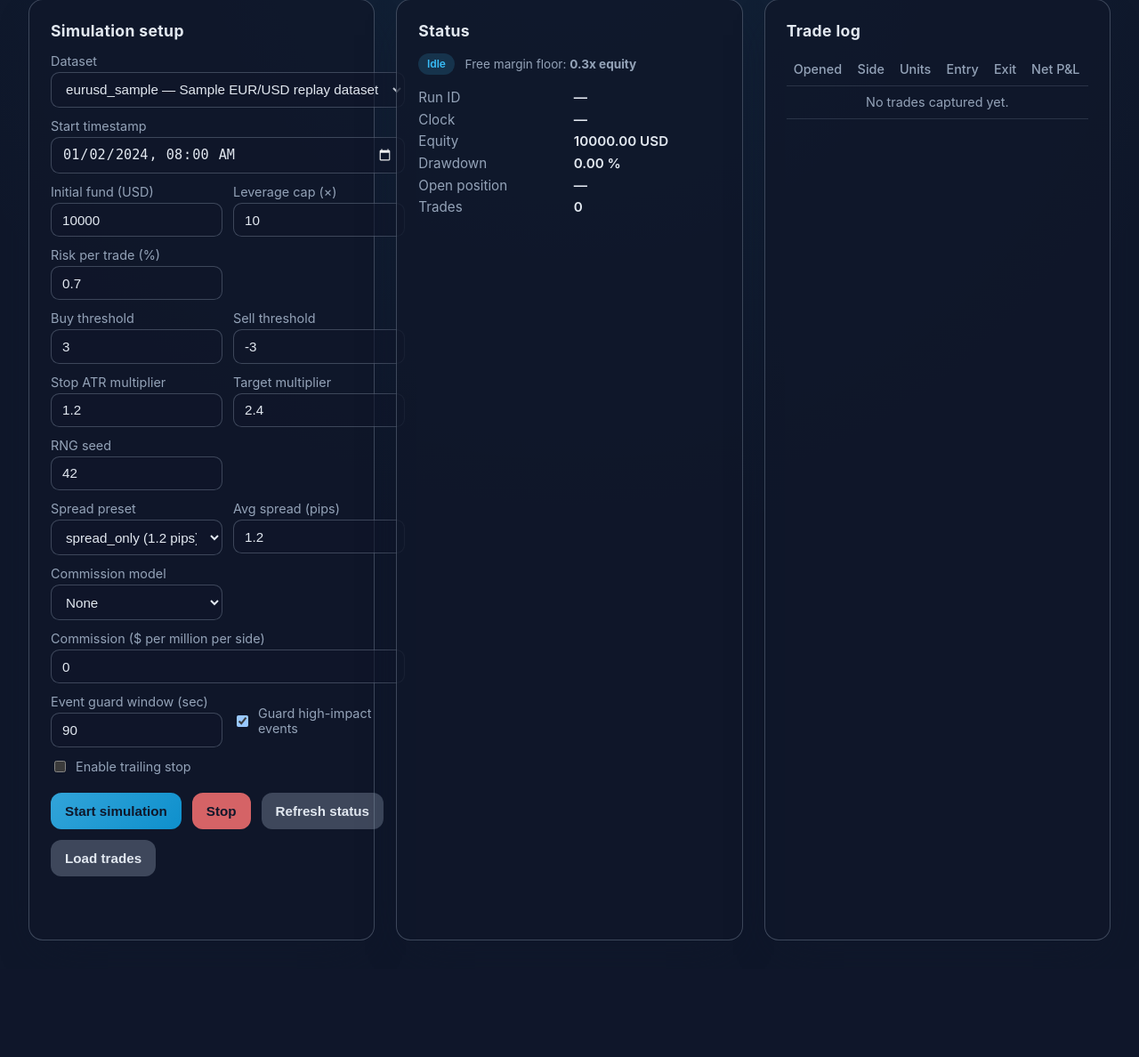
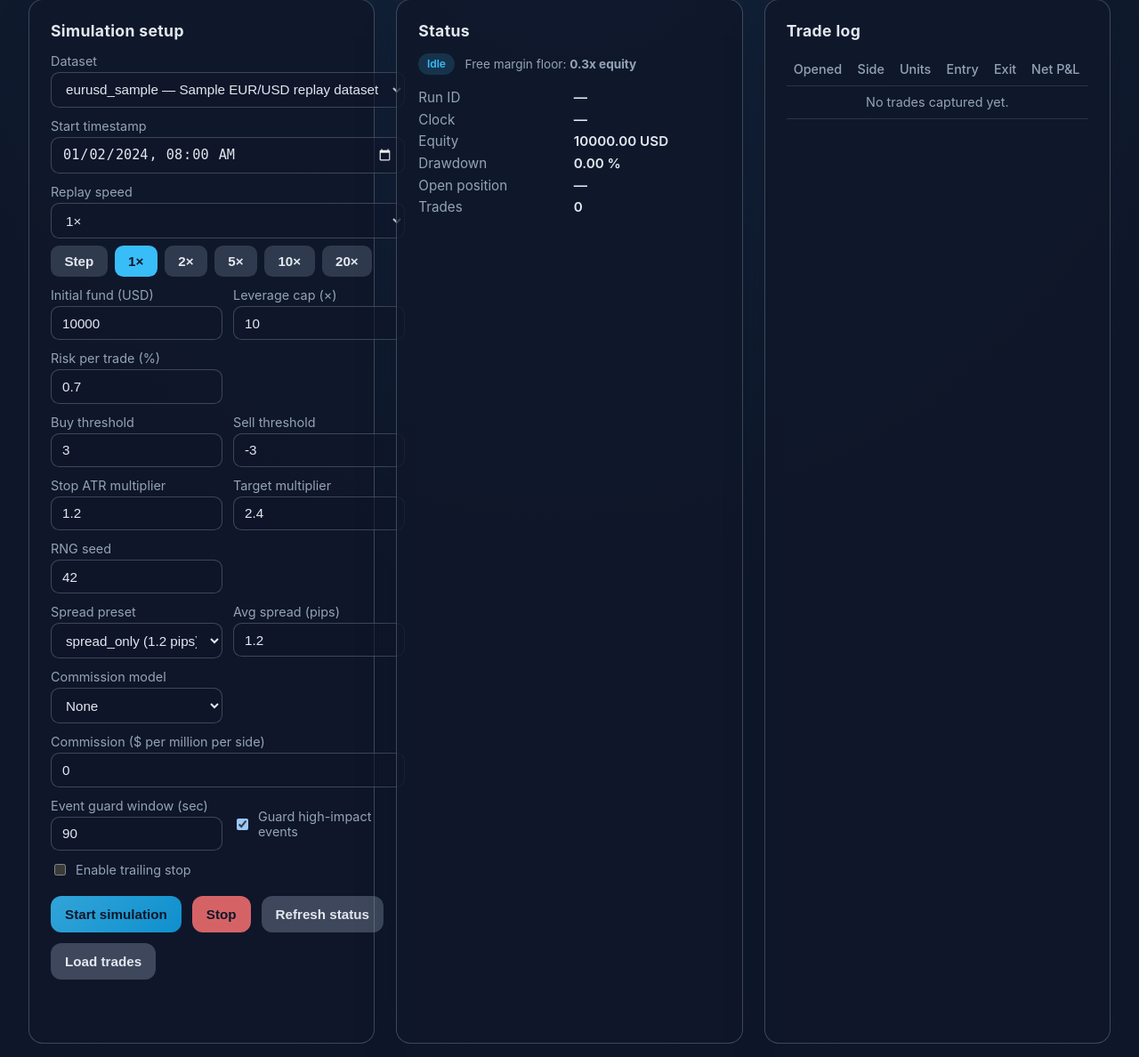
Before and after one commit to Zhihong0321/trading-bot, a FastAPI app: page / in a window 1280 px wide. Shown: the part 125-1313 px from the top of the page at 89% size. Before the commit the page ends 1182 px from the top, so only its background shows below. Run offline with FastAPI, Linux system fonts and the light colour scheme.

Commit message:
feat: add fast-forward controls to dashboard

```diff
--- a/backend/app/main.py
+++ b/backend/app/main.py
@@ -13,6 +13,15 @@
 
 TEMPLATE_DIR = Path(__file__).resolve().parent / "templates"
 templates = Jinja2Templates(directory=str(TEMPLATE_DIR))
+
+REPLAY_SPEED_OPTIONS = [
+    {"value": "step", "label": "Step"},
+    {"value": "1x", "label": "1×"},
+    {"value": "2x", "label": "2×"},
+    {"value": "5x", "label": "5×"},
+    {"value": "10x", "label": "10×"},
+    {"value": "20x", "label": "20×"},
+]
 
 app = FastAPI(
     title="EUR/USD Signal Simulator",
@@ -75,5 +84,6 @@
             "defaults": _dashboard_defaults(),
             "cost_presets": CONFIG.costs,
             "risk": CONFIG.risk,
+            "replay_speeds": REPLAY_SPEED_OPTIONS,
         },
     )
--- a/backend/app/models.py
+++ b/backend/app/models.py
@@ -47,7 +47,7 @@
 class SimulationStartRequest(BaseModel):
     dataset_id: str
     start_ts: datetime
-    speed: Literal["10x", "1x", "step"] = "1x"
+    speed: Literal["20x", "10x", "5x", "2x", "1x", "step"] = "1x"
     initial_fund: float = Field(gt=0)
     leverage_cap: float = Field(default=10.0, gt=0)
     risk_pct: float = Field(default=0.7, ge=0)
--- a/backend/app/templates/dashboard.html
+++ b/backend/app/templates/dashboard.html
@@ -114,6 +114,36 @@
         display: grid;
         grid-template-columns: repeat(auto-fit, minmax(140px, 1fr));
         gap: 0.75rem;
+      }
+
+      .speed-controls {
+        display: grid;
+        gap: 0.5rem;
+      }
+
+      .speed-buttons {
+        display: flex;
+        flex-wrap: wrap;
+        gap: 0.5rem;
+      }
+
+      .speed-button {
+        background: rgba(148, 163, 184, 0.25);
+        color: var(--text);
+        border: 1px solid transparent;
+        padding: 0.5rem 0.9rem;
+        border-radius: 0.6rem;
+        font-weight: 600;
+        cursor: pointer;
+      }
+
+      .speed-button:hover {
+        background: rgba(148, 163, 184, 0.45);
+      }
+
+      .speed-button.active {
+        background: var(--accent);
+        color: var(--bg);
       }
 
       button {
@@ -253,6 +283,17 @@
             Start timestamp
             <input id="start-ts" type="datetime-local" required />
           </label>
+          <div class="speed-controls">
+            <label>
+              Replay speed
+              <select id="speed" required></select>
+            </label>
+            <div class="speed-buttons" role="group" aria-label="Replay speed presets">
+              {% for option in replay_speeds %}
+              <button type="button" class="speed-button" data-speed="{{ option.value }}">{{ option.label }}</button>
+              {% endfor %}
+            </div>
+          </div>
           <div class="inline">
             <label>
               Initial fund (USD)
@@ -384,9 +425,11 @@
     <script>
       const DEFAULTS = {{ defaults | tojson }};
       const COST_PRESETS = {{ cost_presets | tojson }};
+      const SPEED_OPTIONS = {{ replay_speeds | tojson }};
 
       const datasetSelect = document.getElementById("dataset");
       const startTsInput = document.getElementById("start-ts");
+      const speedSelect = document.getElementById("speed");
       const initialFundInput = document.getElementById("initial-fund");
       const leverageInput = document.getElementById("leverage");
       const riskInput = document.getElementById("risk");
@@ -402,6 +445,7 @@
       const eventEnabledInput = document.getElementById("event-enabled");
       const trailingStopInput = document.getElementById("trailing-stop");
       const rngSeedInput = document.getElementById("rng-seed");
+      const speedButtons = Array.from(document.querySelectorAll("[data-speed]"));
 
       const messageEl = document.getElementById("message");
       const runStateEl = document.getElementById("run-state");
@@ -446,10 +490,32 @@
         });
       }
 
+      function populateSpeedOptions() {
+        speedSelect.innerHTML = "";
+        SPEED_OPTIONS.forEach((option) => {
+          const opt = document.createElement("option");
+          opt.value = option.value;
+          opt.textContent = option.label;
+          speedSelect.appendChild(opt);
+        });
+      }
+
+      function updateSpeedButtons(selected) {
+        speedButtons.forEach((button) => {
+          if (button.dataset.speed === selected) {
+            button.classList.add("active");
+          } else {
+            button.classList.remove("active");
+          }
+        });
+      }
+
       function applyDefaults() {
         populateSpreadOptions();
+        populateSpeedOptions();
         datasetSelect.innerHTML = `<option value="${DEFAULTS.dataset_id}">${DEFAULTS.dataset_id}</option>`;
         startTsInput.value = isoToLocalInput(DEFAULTS.start_ts);
+        speedSelect.value = DEFAULTS.speed;
         initialFundInput.value = DEFAULTS.initial_fund;
         leverageInput.value = DEFAULTS.leverage_cap;
         riskInput.value = DEFAULTS.risk_pct;
@@ -465,6 +531,7 @@
         eventEnabledInput.checked = DEFAULTS.event_guard.enabled;
         trailingStopInput.checked = DEFAULTS.trailing_stop;
         rngSeedInput.value = DEFAULTS.rng_seed;
+        updateSpeedButtons(speedSelect.value);
       }
 
       async function loadDatasets() {
@@ -499,7 +566,7 @@
         const payload = {
           dataset_id: datasetSelect.value,
           start_ts: localToIso(startTsInput.value),
-          speed: DEFAULTS.speed,
+          speed: speedSelect.value,
           initial_fund: Number(initialFundInput.value),
           leverage_cap: Number(leverageInput.value),
           risk_pct: Number(riskInput.value),
@@ -684,6 +751,18 @@
         }
       });
 
+      speedSelect.addEventListener("change", () => {
+        updateSpeedButtons(speedSelect.value);
+      });
+
+      speedButtons.forEach((button) => {
+        button.addEventListener("click", () => {
+          const value = button.dataset.speed;
+          speedSelect.value = value;
+          updateSpeedButtons(value);
+        });
+      });
+
       setInterval(fetchStatus, 8000);
       applyDefaults();
       loadDatasets();
```
Also changed, not shown: tests/test_api.py (+2 -0 lines), README.md.
